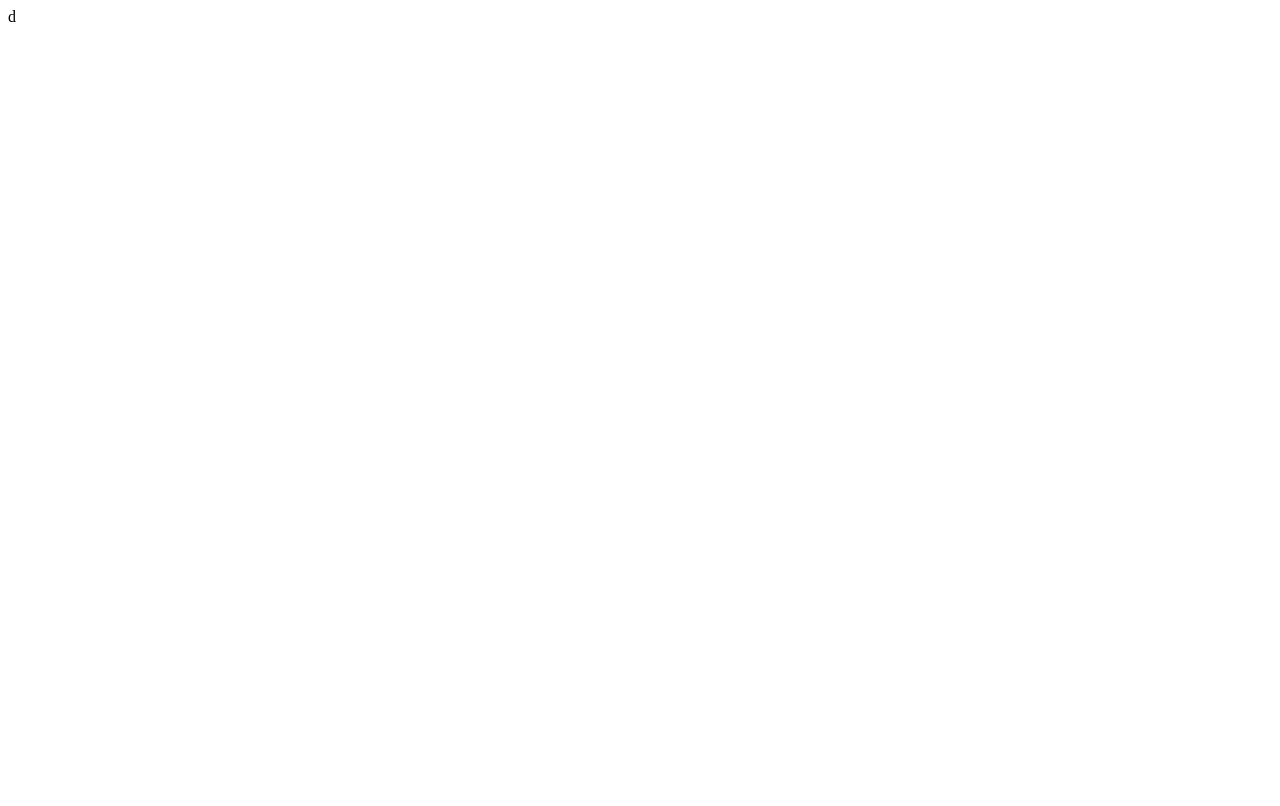
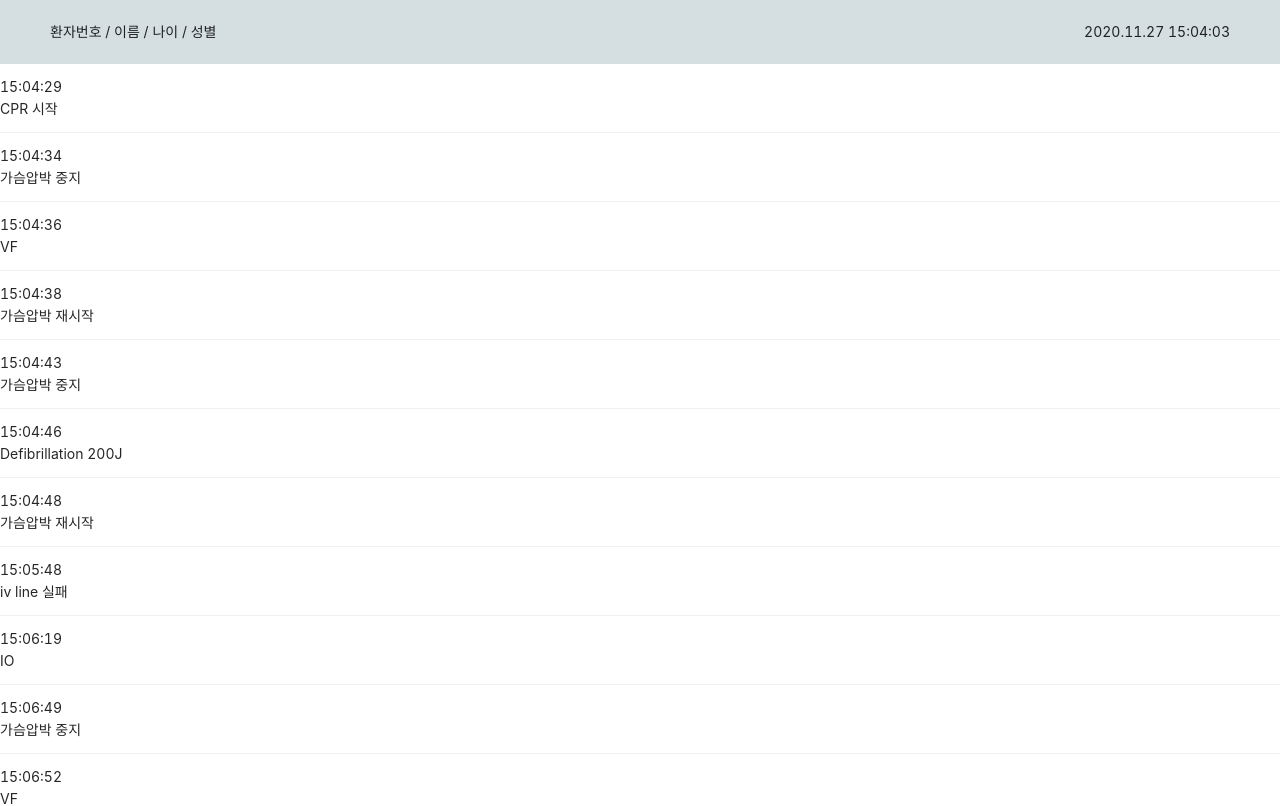
Before and after one commit to Smart-Health-Lab/CPR_dashboard, a React (Create React App) app in the folder client/: page / in a window 1280 px wide. Shown: the top 806 px of the page. Built offline with nearby package versions, Linux system fonts and the light colour scheme.

Commit message:
initial layout setting & Process component making

```diff
--- a/client/package.json
+++ b/client/package.json
@@ -6,11 +6,12 @@
     "@testing-library/jest-dom": "^5.11.4",
     "@testing-library/react": "^11.1.0",
     "@testing-library/user-event": "^12.1.10",
-    "antd": "^4.8.5",
+    "antd": "^4.7.3",
     "react": "^17.0.1",
     "react-dom": "^17.0.1",
     "react-router-dom": "^5.2.0",
     "react-scripts": "4.0.1",
+    "react-scroll": "^1.8.1",
     "web-vitals": "^0.2.4"
   },
   "scripts": {
--- a/client/src/App.js
+++ b/client/src/App.js
@@ -1,8 +1,37 @@
 import React, { Component } from "react";
+import { Layout } from "antd";
+import Process from "./components/Process";
+import "./App.css";
+
+const { Header, Content, Footer } = Layout;
 
 class App extends Component {
+  constructor(props) {
+    super();
+    this.state = {};
+  }
+
   render() {
-    return <div>d</div>;
+    return (
+      <Layout style={{ minHeight: "100vh" }}>
+        <Header
+          style={{
+            display: "flex",
+            justifyContent: "space-between",
+            backgroundColor: "#D5DFE1",
+          }}
+        >
+          <div style={{}}>환자번호 / 이름 / 나이 / 성별 </div>
+          <div style={{}}>2020.11.27 15:04:03</div>
+        </Header>
+        <Content style={{ backgroundColor: "white" }}>
+          <Process />
+        </Content>
+        <Footer style={{ textAlign: "center", backgroundColor: "#D5DFE1" }}>
+          SHL ©2020
+        </Footer>
+      </Layout>
+    );
   }
 }
 
--- /dev/null
+++ b/client/src/components/ChildProcess.js
@@ -0,0 +1,14 @@
+import React, { Component } from "react";
+
+class ChildProcess extends Component {
+  render() {
+    return (
+      <div>
+        <div>{this.props.time}</div>
+        <div>{this.props.content}</div>
+      </div>
+    );
+  }
+}
+
+export default ChildProcess;
--- /dev/null
+++ b/client/src/components/Process.js
@@ -0,0 +1,22 @@
+import React, { Component } from "react";
+import { List } from "antd";
+import ChildProcess from "./ChildProcess";
+import { logData } from "../data/fakeData";
+
+class Process extends Component {
+  render() {
+    return (
+      <List
+        itemLayout="horizontal"
+        dataSource={logData}
+        renderItem={(item) => (
+          <List.Item>
+            <ChildProcess time={item.time} content={item.content} />
+          </List.Item>
+        )}
+      />
+    );
+  }
+}
+
+export default Process;
--- /dev/null
+++ b/client/src/data/fakeData.js
@@ -0,0 +1,40 @@
+const informationStaticData = {
+  preHospitalInitialCardiacRhythm: "VF",
+  cardiacArrestTime: "20201113 15:04:29",
+  arriveTime: "20201113 15:04:29",
+  witnessed: "Y",
+  bystanderCPR: "Y",
+  accurPlace: "병원 내",
+  Airway: "ETI",
+  postHospitalCardiacRhythm: "VF",
+};
+
+const informationDynamicData = {
+  defibrillation: 3,
+  nonSustainedROSC: 1,
+  epinephrine: "2A",
+  amiodarone: "300mg",
+};
+
+const logData = [
+  { time: "15:04:29", content: "CPR 시작" },
+  { time: "15:04:34", content: "가슴압박 중지" },
+  { time: "15:04:36", content: "VF" },
+  { time: "15:04:38", content: "가슴압박 재시작" },
+  { time: "15:04:43", content: "가슴압박 중지" },
+  { time: "15:04:46", content: "Defibrillation 200J" },
+  { time: "15:04:48", content: "가슴압박 재시작" },
+  { time: "15:05:48", content: "iv line 실패" },
+  { time: "15:06:19", content: "IO" },
+  { time: "15:06:49", content: "가슴압박 중지" },
+  { time: "15:06:52", content: "VF" },
+  { time: "15:06:53", content: "가슴압박 재시작" },
+  { time: "15:06:59", content: "가슴압박 중지" },
+  { time: "15:07:02", content: "Defibrillation 200J" },
+];
+
+module.exports = {
+  informationStaticData,
+  informationDynamicData,
+  logData,
+};
```
Also changed, not shown: client/src/components/Information.js (added, +9 -0 lines), client/src/components/BodyImage.js (added), client/src/components/CenterBottom.js (added), client/src/components/CenterTop.js (added), 2 other files (tests, documents, lock files or other folders).
